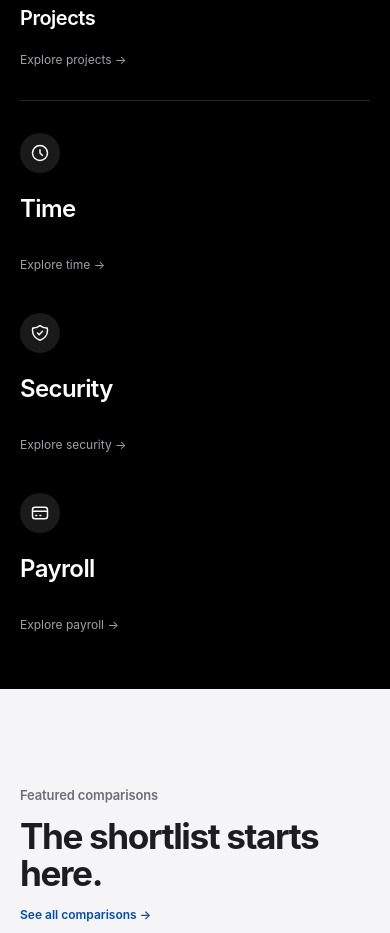
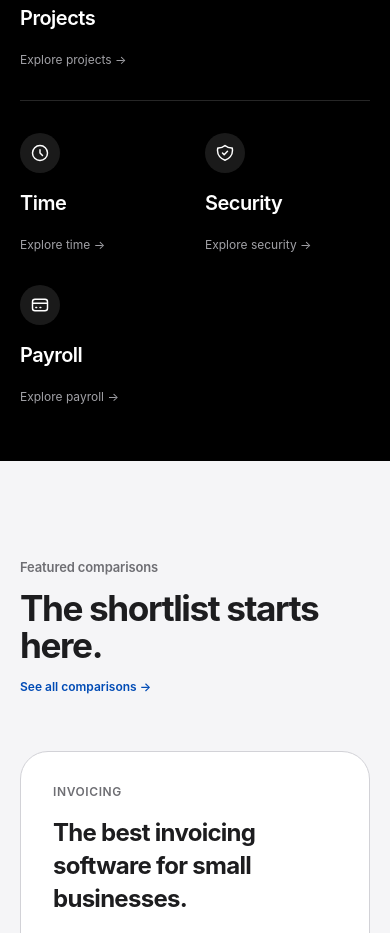
Before and after one commit to LinukaBandara/StackPick, a Next.js app: page / in a window 390 px wide. Shown: the part 1680-2613 px from the top of the page. Built offline with nearby package versions, Linux system fonts and the light colour scheme; no server answers.

Commit message:
Finish mobile spacing for all software category cards

```diff
--- a/app/page.tsx
+++ b/app/page.tsx
@@ -179,16 +179,16 @@ export default function HomePage() {
             <div className="my-8 border-b border-white/15 sm:my-12" />
 
             {/* Row 2: Time, Security, Payroll */}
-            <div className="grid grid-cols-1 gap-10 sm:grid-cols-2 lg:grid-cols-3">
+            <div className="grid grid-cols-2 gap-x-5 gap-y-8 sm:grid-cols-2 sm:gap-10 lg:grid-cols-3">
               {ROW2_CATEGORIES.map((item) => (
                 <Link key={item.label} href={item.href} className="group block">
                   <div className="flex h-10 w-10 items-center justify-center rounded-full bg-white/10 text-white transition-transform group-hover:scale-105">
                     {item.icon}
                   </div>
-                  <h3 className="mt-5 text-2xl font-semibold tracking-tight text-white">
+                  <h3 className="mt-4 text-xl font-semibold tracking-tight text-white sm:mt-5 sm:text-2xl">
                     {item.label}
                   </h3>
-                  <span className="mt-8 sm:mt-10 block text-xs text-[#a1a1a6] transition-colors group-hover:text-white">
+                  <span className="mt-5 block text-xs text-[#a1a1a6] transition-colors group-hover:text-white sm:mt-8 lg:mt-10">
                     Explore {item.label.toLowerCase()} →
                   </span>
                 </Link>
```
